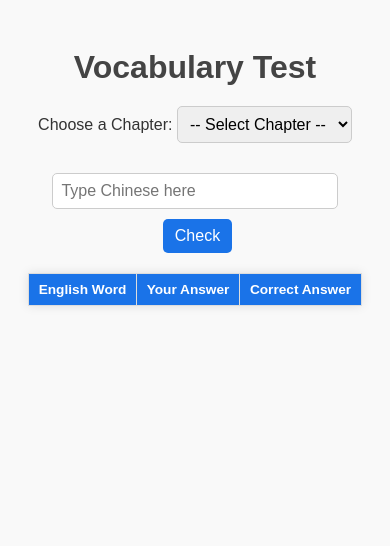
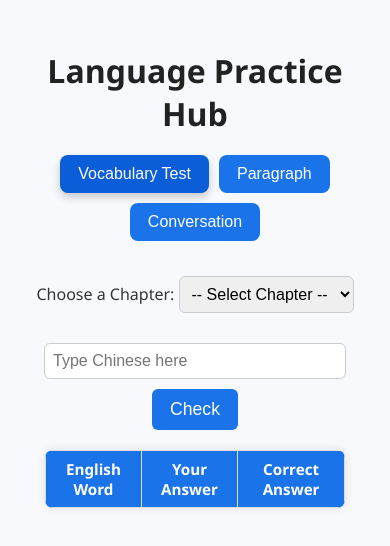
Before and after one commit to saikyalsintun/chinese-hsk-test, a plain HTML site: page index.html in a window 390 px wide. Drawn offline with Linux system fonts and the light colour scheme.

Commit message:
Update index.html

```diff
--- a/index.html
+++ b/index.html
@@ -3,50 +3,160 @@
 <head>
   <meta charset="UTF-8">
   <meta name="viewport" content="width=device-width, initial-scale=1.0">
-  <title>Vocabulary Test (English → Chinese)</title>
+  <title>Language Practice Hub</title>
   <style>
     body {
-      font-family: Arial, sans-serif;
+      font-family: "Segoe UI", Arial, sans-serif;
       text-align: center;
       padding: 20px;
-      background-color: #f9f9f9;
+      background-color: #f7f9fc;
       color: #333;
     }
-    h1 { color: #444; margin-bottom: 20px; }
-    select { padding: 8px; font-size: 1em; margin-bottom: 15px; border-radius: 5px; border: 1px solid #ccc; }
-    .word { font-size: 2em; margin: 15px 0; color: #1a73e8; word-break: break-word; }
+    h1 {
+      color: #222;
+      margin-bottom: 20px;
+      font-weight: 600;
+    }
+
+    /* Menu bar */
+    .menu {
+      display: flex;
+      justify-content: center;
+      gap: 10px;
+      margin-bottom: 25px;
+      flex-wrap: wrap;
+    }
+    .menu button {
+      padding: 10px 18px;
+      font-size: 1em;
+      border-radius: 8px;
+      border: none;
+      background-color: #1a73e8;
+      color: white;
+      cursor: pointer;
+      transition: 0.25s;
+    }
+    .menu button:hover {
+      background-color: #155ab6;
+      transform: translateY(-2px);
+    }
+    .menu button.active {
+      background-color: #0b5ed7;
+      box-shadow: 0 4px 8px rgba(0,0,0,0.2);
+    }
+
+    select, input, button {
+      font-size: 1em;
+    }
+
+    select {
+      padding: 8px;
+      margin: 10px 0 15px;
+      border-radius: 6px;
+      border: 1px solid #ccc;
+    }
+
+    /* Vocabulary section */
+    .word { font-size: 2em; margin: 15px 0; color: #1a73e8; }
     input {
-      font-size: 1.2em; padding: 8px; width: 70%; max-width: 300px; border-radius: 5px; border: 1px solid #ccc; margin-bottom: 10px;
+      font-size: 1.2em; padding: 8px; width: 70%; max-width: 300px;
+      border-radius: 6px; border: 1px solid #ccc; margin-bottom: 10px;
     }
-    button {
-      padding: 10px 18px; font-size: 1.1em; border-radius: 5px; border: none; background-color: #1a73e8; color: white; cursor: pointer; margin-left: 5px;
+    button.action {
+      padding: 10px 18px; font-size: 1.1em; border-radius: 6px;
+      border: none; background-color: #1a73e8; color: white;
+      cursor: pointer; transition: 0.25s;
     }
-    button:hover { background-color: #155ab6; }
+    button.action:hover { background-color: #155ab6; }
     .status { margin-top: 15px; font-weight: bold; font-size: 1.1em; }
-    table { margin: 20px auto; border-collapse: collapse; width: 90%; max-width: 500px; background-color: white; box-shadow: 0 0 10px rgba(0,0,0,0.1); }
+    .counter { margin-top: 10px; font-weight: bold; }
+
+    table {
+      margin: 20px auto; border-collapse: collapse; width: 90%; max-width: 500px;
+      background-color: white; box-shadow: 0 0 10px rgba(0,0,0,0.1);
+      border-radius: 8px; overflow: hidden;
+    }
     th, td { border: 1px solid #ddd; padding: 8px; font-size: 0.95em; }
     th { background-color: #1a73e8; color: white; }
-    .counter { margin-top: 10px; font-weight: bold; }
-    @media (max-width: 500px) {
+
+    /* Paragraph section */
+    .paragraph-card {
+      background: white;
+      box-shadow: 0 4px 12px rgba(0,0,0,0.1);
+      margin: 20px auto;
+      max-width: 700px;
+      border-radius: 10px;
+      padding: 20px;
+      text-align: left;
+      font-size: 1.1em;
+      line-height: 1.8;
+      color: #333;
+      animation: fadeIn 0.5s ease-in;
+      white-space: pre-wrap;
+    }
+
+    /* Conversation chat bubbles */
+    .chat-container {
+      display: flex;
+      flex-direction: column;
+      gap: 12px;
+      max-width: 700px;
+      margin: 20px auto;
+      text-align: left;
+    }
+    .bubble {
+      padding: 12px 16px;
+      border-radius: 14px;
+      font-size: 1.05em;
+      max-width: 80%;
+      line-height: 1.6;
+      animation: fadeIn 0.5s ease;
+      word-wrap: break-word;
+    }
+    .bubble.xiaoli {
+      background-color: #e8f0fe;
+      align-self: flex-start;
+    }
+    .bubble.xiaowang {
+      background-color: #d1ecf1;
+      align-self: flex-end;
+    }
+
+    @keyframes fadeIn {
+      from { opacity: 0; transform: translateY(10px); }
+      to { opacity: 1; transform: translateY(0); }
+    }
+
+    .section { display: none; }
+    .visible { display: block; }
+
+    @media (max-width: 600px) {
       .word { font-size: 1.5em; }
-      input { width: 80%; font-size: 1em; }
-      button { font-size: 1em; padding: 8px 12px; }
-      table { width: 100%; font-size: 0.9em; }
+      input { width: 85%; font-size: 1em; }
+      .bubble { font-size: 1em; }
     }
   </style>
 </head>
 <body>
-  <h1>Vocabulary Test</h1>
+  <h1>Language Practice Hub</h1>
 
+  <!-- Menu -->
+  <div class="menu">
+    <button id="menu-vocab" class="active" onclick="showSection('vocab')">Vocabulary Test</button>
+    <button id="menu-paragraph" onclick="showSection('paragraph')">Paragraph</button>
+    <button id="menu-conversation" onclick="showSection('conversation')">Conversation</button>
+  </div>
+
+  <!-- Vocabulary Test Section -->
+  <div id="vocab" class="section visible">
     <label for="chapterSelect">Choose a Chapter:</label>
     <select id="chapterSelect" onchange="loadChapter()">
       <option value="">-- Select Chapter --</option>
     </select>
 
     <div class="word" id="word"></div>
-
     <input type="text" id="answer" placeholder="Type Chinese here">
-  <button onclick="checkAnswer()">Check</button>
+    <button class="action" onclick="checkAnswer()">Check</button>
 
     <div class="status" id="status"></div>
     <div class="counter" id="counter"></div>
@@ -61,27 +171,61 @@
       </thead>
       <tbody></tbody>
     </table>
+  </div>
+
+  <!-- Paragraph Section -->
+  <div id="paragraph" class="section">
+    <h2>Chapter Paragraphs</h2>
+    <label for="paragraphSelect">Choose a Chapter:</label>
+    <select id="paragraphSelect" onchange="loadParagraph()">
+      <option value="">-- Select Chapter --</option>
+    </select>
+    <div id="paragraphText" class="paragraph-card"></div>
+  </div>
+
+  <!-- Conversation Section -->
+  <div id="conversation" class="section">
+    <h2>Conversation Practice</h2>
+    <label for="conversationSelect">Choose a Chapter:</label>
+    <select id="conversationSelect" onchange="loadConversation()">
+      <option value="">-- Select Chapter --</option>
+    </select>
+    <div id="conversationText" class="chat-container"></div>
+  </div>
 
   <script>
-    let vocabData = {};
-    let vocab = [];
-    let usedIndices = new Set();
-    let current = {};
-    let totalWords = 0;
+    let vocabData = {}, vocab = [], usedIndices = new Set(), current = {}, totalWords = 0;
+    let paragraphData = {}, conversationData = {};
 
-    // Load JSON
-    fetch('HSK 6.json')  // Your cleaned JSON file with all chapters
-      .then(res => res.json())
-      .then(data => {
-        vocabData = data;
-        populateChapterDropdown();
+    Promise.all([
+      fetch('HSK 6.json').then(res => res.json()),
+      fetch('Paragraph.json').then(res => res.json()),
+      fetch('Conversation.json').then(res => res.json())
+    ])
+    .then(([vocabJson, paragraphJson, conversationJson]) => {
+      vocabData = vocabJson;
+      paragraphData = paragraphJson;
+      conversationData = conversationJson;
+      populateDropdowns();
     })
     .catch(err => console.error("Error loading JSON:", err));
 
-    // Populate chapter dropdown
-    function populateChapterDropdown() {
-      const select = document.getElementById('chapterSelect');
-      Object.keys(vocabData).forEach(chapter => {
+    function showSection(section) {
+      document.querySelectorAll('.section').forEach(s => s.classList.remove('visible'));
+      document.getElementById(section).classList.add('visible');
+      document.querySelectorAll('.menu button').forEach(b => b.classList.remove('active'));
+      document.getElementById(`menu-${section}`).classList.add('active');
+    }
+
+    function populateDropdowns() {
+      populateDropdown('chapterSelect', vocabData);
+      populateDropdown('paragraphSelect', paragraphData);
+      populateDropdown('conversationSelect', conversationData);
+    }
+
+    function populateDropdown(id, data) {
+      const select = document.getElementById(id);
+      Object.keys(data).forEach(chapter => {
         const option = document.createElement('option');
         option.value = chapter;
         option.textContent = chapter;
@@ -92,7 +236,6 @@
     function loadChapter() {
       const selected = document.getElementById('chapterSelect').value;
       if (!selected) return;
-
       vocab = vocabData[selected];
       usedIndices.clear();
       totalWords = vocab.length;
@@ -110,9 +253,8 @@
       }
 
       let randomIndex;
-      do {
-        randomIndex = Math.floor(Math.random() * vocab.length);
-      } while (usedIndices.has(randomIndex));
+      do { randomIndex = Math.floor(Math.random() * vocab.length); }
+      while (usedIndices.has(randomIndex));
 
       usedIndices.add(randomIndex);
       current = vocab[randomIndex];
@@ -130,7 +272,6 @@
         document.getElementById('status').textContent = "⚠️ Please type an answer!";
         return;
       }
-
       const correctAnswer = current.A.trim();
       if (userInput === correctAnswer) {
         document.getElementById('status').textContent = "✅ Correct!";
@@ -138,7 +279,6 @@
         document.getElementById('status').textContent = `❌ Wrong. Correct answer: ${correctAnswer}`;
         addWrongWord(current.B, userInput, correctAnswer);
       }
-
       setTimeout(showRandomWord, 1500);
     }
 
@@ -153,6 +293,29 @@
     function updateCounter() {
       document.getElementById('counter').textContent = `Words Completed: ${usedIndices.size} / ${totalWords}`;
     }
+
+    function loadParagraph() {
+      const selected = document.getElementById('paragraphSelect').value;
+      const card = document.getElementById('paragraphText');
+      card.textContent = selected ? paragraphData[selected] : '';
+    }
+
+    function loadConversation() {
+      const selected = document.getElementById('conversationSelect').value;
+      const container = document.getElementById('conversationText');
+      container.innerHTML = '';
+      if (!selected) return;
+
+      const lines = conversationData[selected].split('\n');
+      lines.forEach(line => {
+        const bubble = document.createElement('div');
+        bubble.classList.add('bubble');
+        if (line.startsWith('小李')) bubble.classList.add('xiaoli');
+        else if (line.startsWith('小王')) bubble.classList.add('xiaowang');
+        bubble.textContent = line.trim();
+        container.appendChild(bubble);
+      });
+    }
   </script>
 </body>
 </html>
```
Lines whose indentation alone changed are shown as unchanged.
